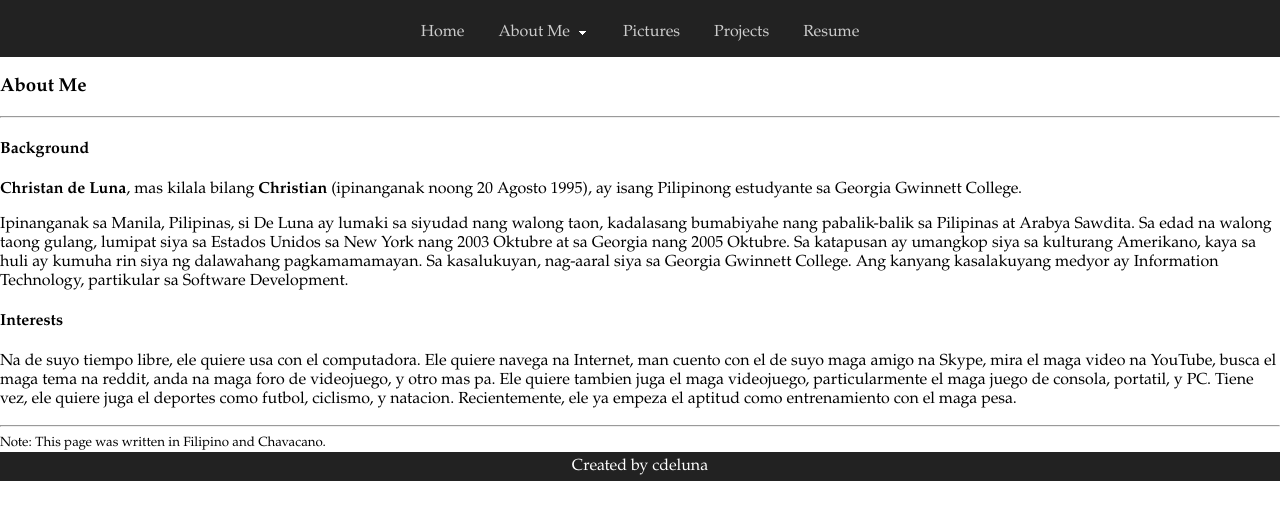
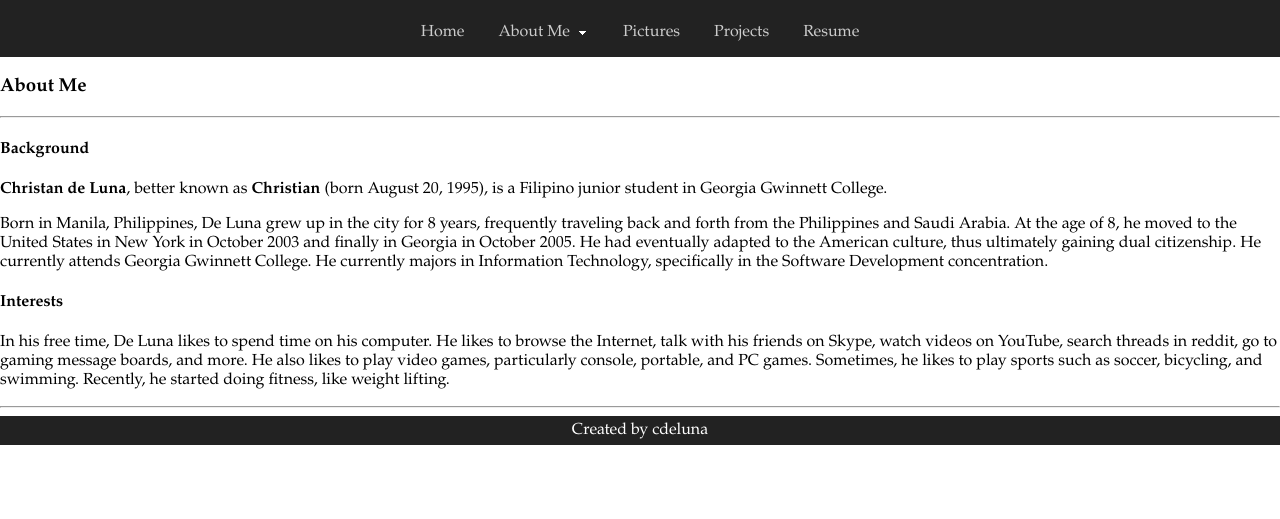
Before and after one commit to cdeluna95/cdeluna95.github.io, a plain HTML site: page aboutmeeng.html in a window 1280 px wide. Shown: the part 83-602 px from the top of the page. Drawn offline with Linux system fonts and the light colour scheme.

Commit message:
Updated all files.

```diff
--- a/aboutmeeng.html
+++ b/aboutmeeng.html
@@ -104,7 +104,6 @@
             padding: 5px;
         }
     </style>
-</head>
 
     <body>
 
@@ -138,27 +137,26 @@
                 <hr/>
 
                 <h4><strong>Background</strong></h4>
-            <p><b>Christan de Luna</b>, mas kilala bilang <b>Christian</b> (ipinanganak noong 20 Agosto 1995), ay isang Pilipinong estudyante sa
-            Georgia Gwinnett College.</p>
-            <p>Ipinanganak sa Manila, Pilipinas, si De Luna ay lumaki sa siyudad nang walong taon, kadalasang bumabiyahe nang pabalik-balik sa Pilipinas
-            at Arabya Sawdita. Sa edad na walong taong gulang, lumipat siya sa Estados Unidos sa New York nang 2003 Oktubre at sa Georgia nang
-            2005 Oktubre. Sa katapusan ay umangkop siya sa kulturang Amerikano, kaya sa huli ay kumuha rin siya ng dalawahang pagkamamamayan. Sa
-            kasalukuyan, nag-aaral siya sa Georgia Gwinnett College. Ang kanyang kasalakuyang medyor ay Information Technology, partikular sa
-            Software Development.</p>
+                <p><b>Christan de Luna</b>, better known as <b>Christian</b> (born August 20, 1995), is a Filipino junior student in Georgia Gwinnett
+                College.
+                </p>
+                <p>Born in Manila, Philippines, De Luna grew up in the city for 8 years, frequently traveling back and forth from the Philippines and
+                Saudi Arabia. At the age of 8, he moved to the United States in New York in October 2003 and finally in Georgia in October 2005. He had
+                eventually adapted to the American culture, thus ultimately gaining dual citizenship. He currently attends Georgia Gwinnett College. He
+                currently majors in Information Technology, specifically in the Software Development concentration.</p>
 
                 <h4><strong>Interests</strong></h4>
-            <p>Na de suyo tiempo libre, ele quiere usa con el computadora. Ele quiere navega na Internet, man cuento con el de suyo maga amigo na Skype,
-            mira el maga video na YouTube, busca el maga tema na reddit, anda na maga foro de videojuego, y otro mas pa. Ele quiere tambien juga el
-            maga videojuego, particularmente el maga juego de consola, portatil, y PC. Tiene vez, ele quiere juga el deportes como futbol, ciclismo, y
-            natacion. Recientemente, ele ya empeza el aptitud como entrenamiento con el maga pesa.</p>
+                <p>In his free time, De Luna likes to spend time on his computer. He likes to browse the Internet, talk with his friends on Skype, watch
+                videos on YouTube, search threads in reddit, go to gaming message boards, and more. He also likes to play video games, particularly
+                console, portable, and PC games. Sometimes, he likes to play sports such as soccer, bicycling, and swimming. Recently, he started doing
+                fitness, like weight lifting.</p>
                 <hr/>
-
-            <sub>Note: This page was written in Filipino and Chavacano.</sub>
             </div>
 
             <div id="footer">
                 Created by cdeluna
             </div>
         </body>
+</head>
 
 </html>
```
Also changed, not shown: aboutmechav.html (+12 -14 lines), aboutmefil.html (+8 -10 lines), pictures.html (+1 -6 lines), projects.html (+1 -2 lines), resume.html (+1 -2 lines). Lines whose indentation alone changed are shown as unchanged.
